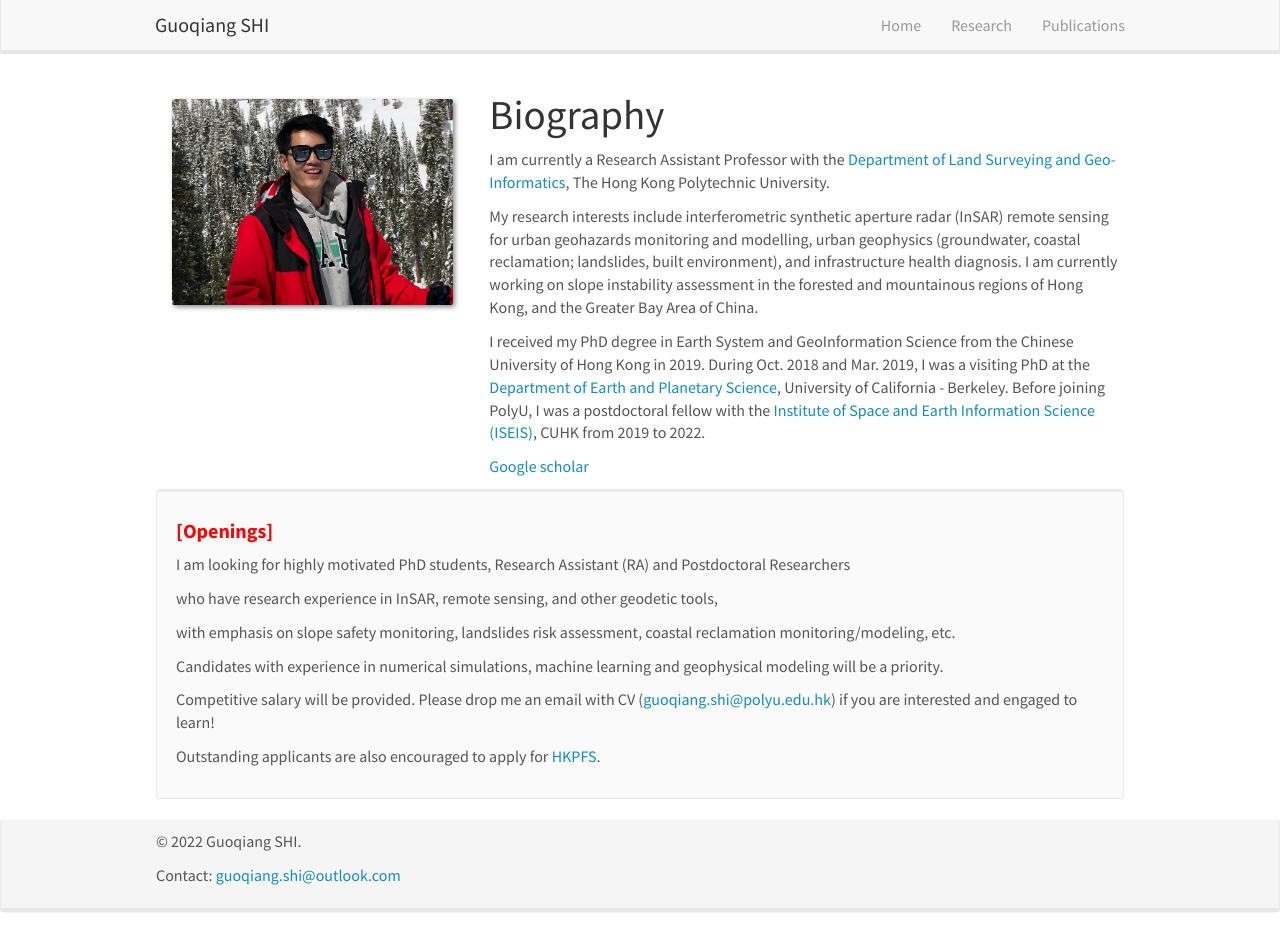
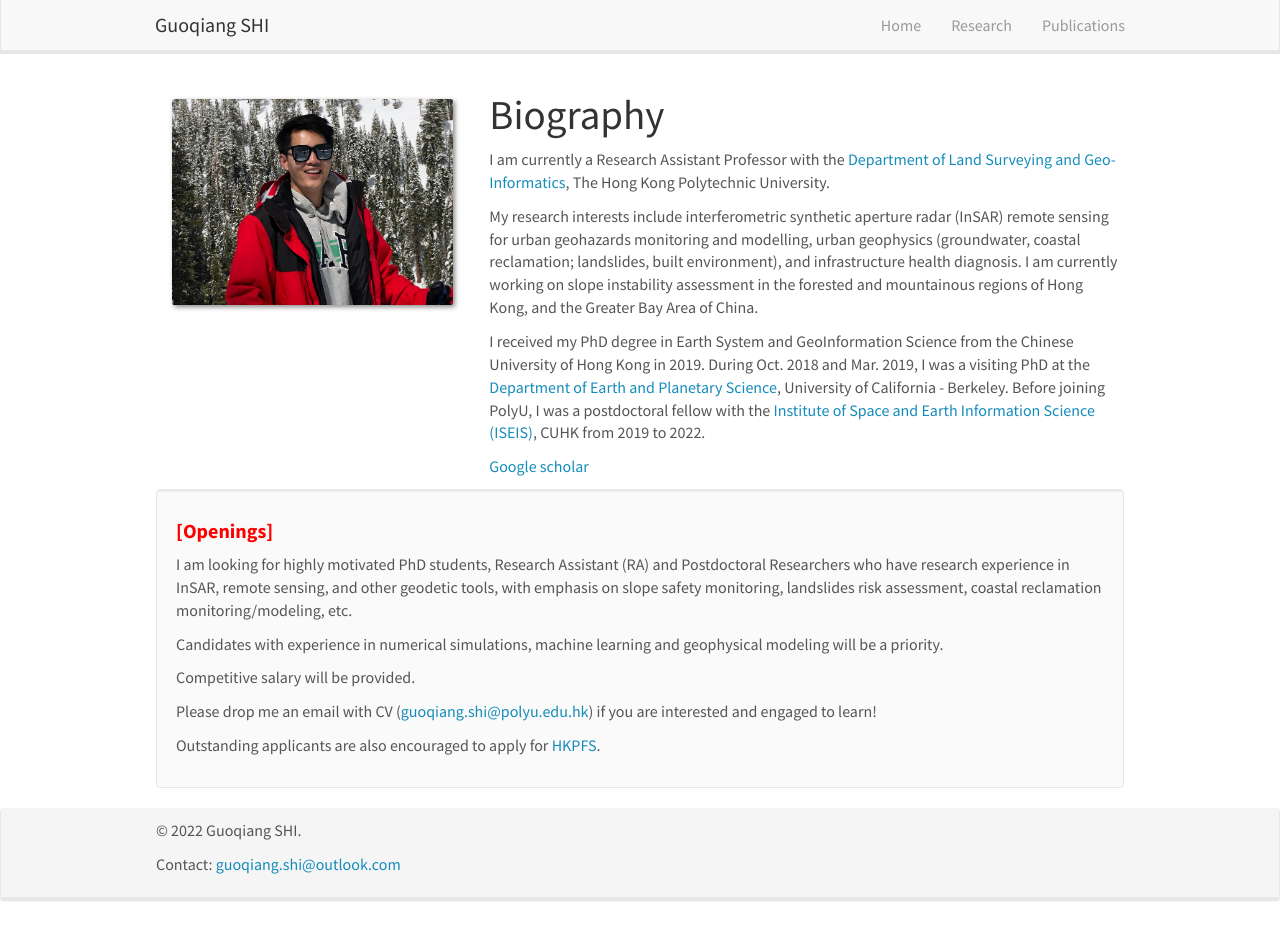
Before and after one commit to guoqiangshi/guoqiangshi.github.io, a Jekyll site: the page index.html, which Jekyll copies as it is, in a window 1280 px wide and 934 px high. Built offline with Jekyll 4.4.1, drawn with Linux system fonts in a browser that asks for light colours; nearby versions of some CDN libraries; library files that are not in the unit come from our copies.

Commit message:
Update index.html

```diff
--- a/index.html
+++ b/index.html
@@ -80,16 +80,15 @@
 <div class="well">
 <h4><span style="color: #ff0000"><b>[Openings]</b><span style="color: #333333"></h4>
 
-<p> I am looking for highly motivated PhD students, Research Assistant (RA) and Postdoctoral Researchers </p>
-
-<p>who have research experience in InSAR, remote sensing, and other geodetic tools,</p>
-
-<p>with emphasis on slope safety monitoring, landslides risk assessment, coastal reclamation monitoring/modeling, etc. </p>
+<p> I am looking for highly motivated PhD students, Research Assistant (RA) and Postdoctoral Researchers
+who have research experience in InSAR, remote sensing, and other geodetic tools,
+with emphasis on slope safety monitoring, landslides risk assessment, coastal reclamation monitoring/modeling, etc. </p>
 
 <p>Candidates with experience in numerical simulations, machine learning and geophysical modeling will be a priority.</p>
 
-<p>Competitive salary will be provided. Please drop me an email with CV (<a href="mailto:guoqiang.shi@polyu.edu.hk">guoqiang.shi@polyu.edu.hk</a>) if you are interested and engaged to learn!</p>
-
+<p>Competitive salary will be provided. </p>
+<p>Please drop me an email with CV (<a href="mailto:guoqiang.shi@polyu.edu.hk">guoqiang.shi@polyu.edu.hk</a>) if you are interested and engaged to learn!</p>
+<p>  </p>
 <p>Outstanding applicants are also encouraged to apply for <a href="https://www.polyu.edu.hk/gs/prospective-students/hkpfs/ ">HKPFS</a>. </p>
 
 
```
